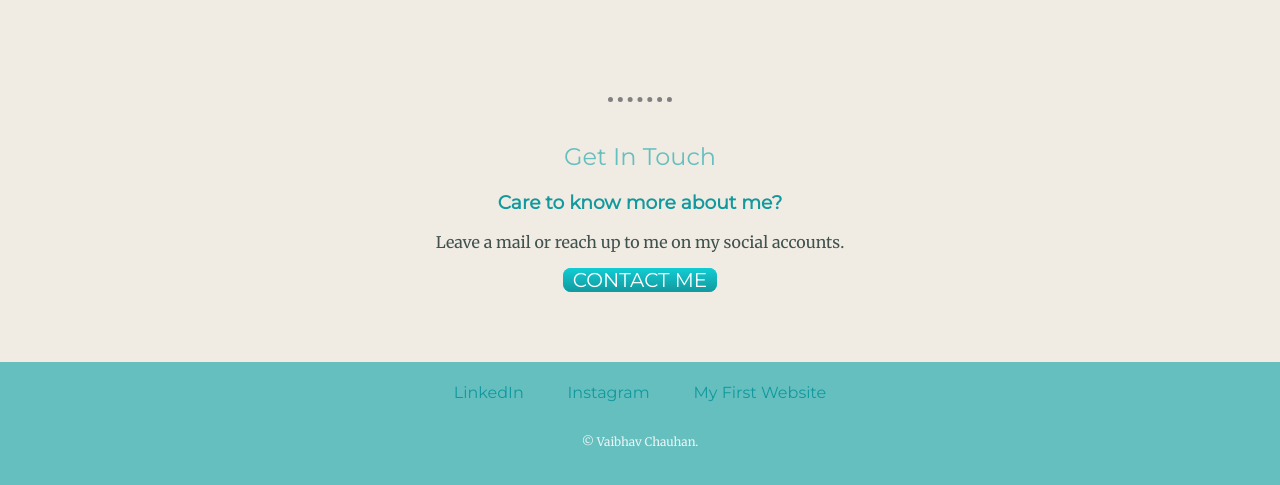
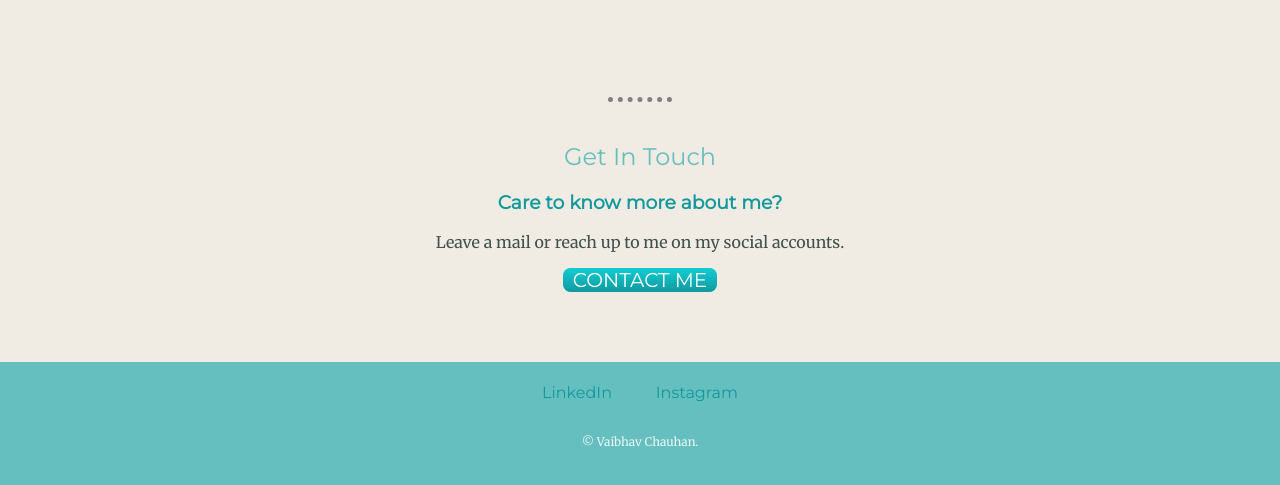
Before and after one commit to vibhugithub12/First_css_site, a plain HTML site: page index.html in a window 1280 px wide. Shown: the part 1706-2191 px from the top of the page. Drawn offline with Linux system fonts and the light colour scheme.

Commit message:
Update index.html

```diff
--- a/index.html
+++ b/index.html
@@ -50,7 +50,6 @@
 <div class="bottom-container">
   <a class="footer-link" target="_blank" href="https://www.linkedin.com/in/vaibhav-chauhan-4981a8220/">LinkedIn</a>
   <a class="footer-link" target="_blank" href="https://www.instagram.com/vaibhavchauhan._/">Instagram</a>
-  <a class="footer-link" target="_blank" href="https://vibhugithub12.github.io/CV/">My First Website</a>
   <p class="last">© Vaibhav Chauhan.</p>
 </div>
 
```
